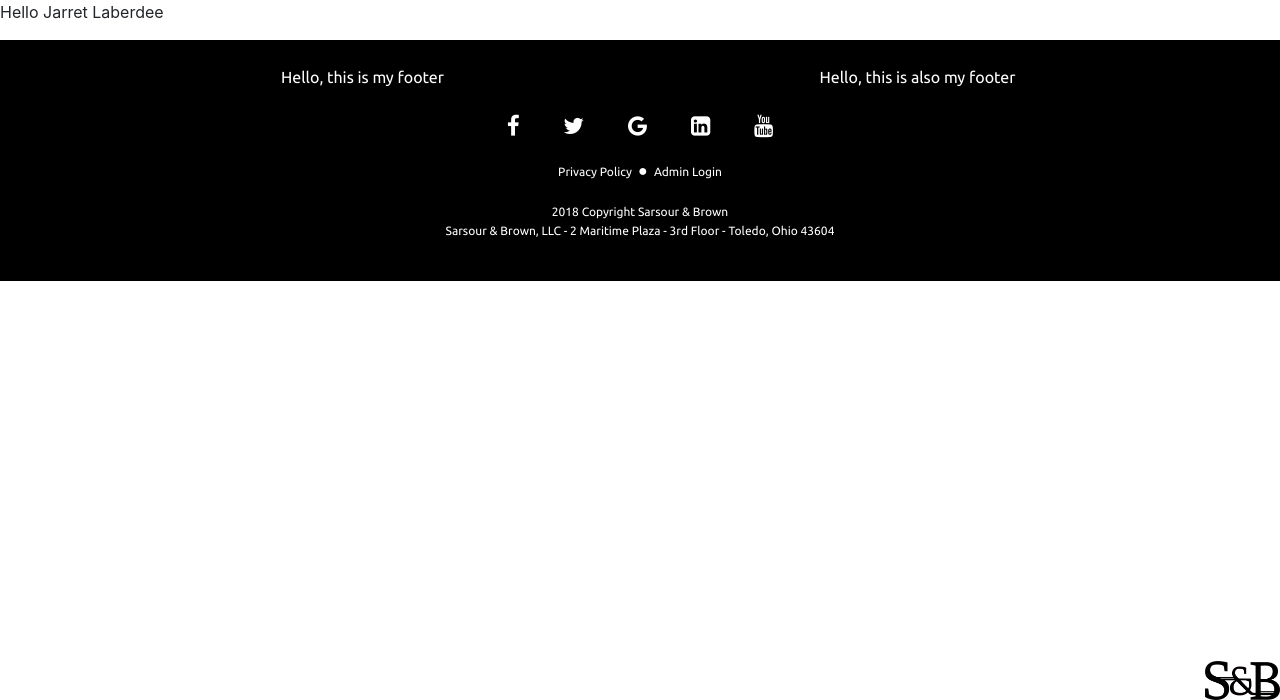
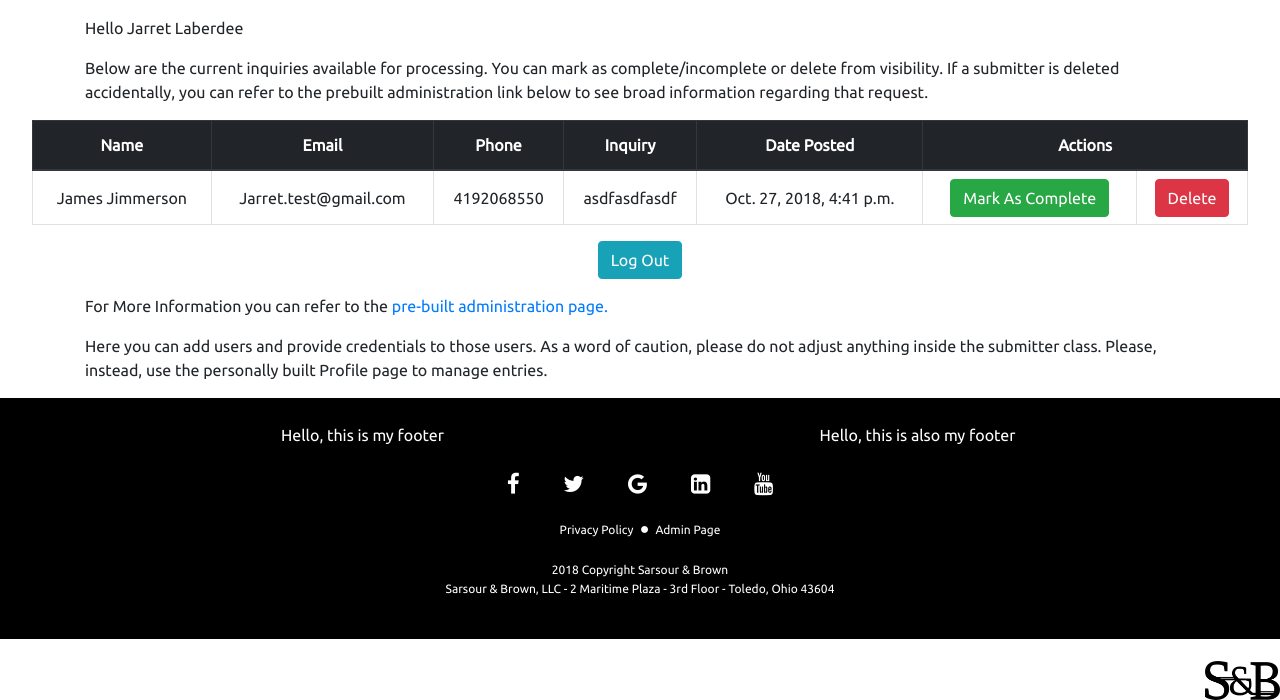
Before and after one commit to CarnsJalone/SarsourAndBrown, a Django app: page /account/profile/ in a window 1280 px wide. Shown: the part 100-800 px from the top of the page. Run offline with Django 3.2, Linux system fonts and the light colour scheme; a user stored in the database is signed in; data comes from the database, SQL or seed files in the repository; both versions use the stored data as it was after the commit; some libraries are stand-ins or nearby versions.

Commit message:
Admin Page Updated

```diff
--- a/sarsourandbrown/home/models.py
+++ b/sarsourandbrown/home/models.py
@@ -13,6 +13,7 @@ class Submitter(models.Model):
     phone_number = models.CharField(validators=[phone_regex], max_length=17, blank=True, default="0000000000")
     body = models.CharField(max_length=250)
     date_submitted = models.DateTimeField(default=timezone.now)
+    completed = models.BooleanField(default=False)
 
     def __str__(self):
         formatted_date_submitted = datetime.datetime.strftime(self.date_submitted, "%m/%d/%Y at %I:%M %p" )
--- a/sarsourandbrown/home/templates/home/base.html
+++ b/sarsourandbrown/home/templates/home/base.html
@@ -90,7 +90,7 @@
         <div class="col">
           <a href="{% url 'privacy_policy' %}" id="footer_privacy_policy_link">Privacy Policy</a>
           <p>&#9679;</p>
-          <a href="{% url 'login' %}" id="footer_admin_login_link">Admin Login</a>
+          <a href="{% url 'profile-page' %}" id="footer_admin_login_link">Admin Page</a>
         </div>
       </div>
 
--- a/sarsourandbrown/home/templates/home/profile.html
+++ b/sarsourandbrown/home/templates/home/profile.html
@@ -2,6 +2,76 @@
 
 {% block admin_profile %}
 
-<p>Hello {{ first_name }} {{ last_name }}</p>
+<div class="container">
+    <p id="profile_user_greeting">Hello {{ first_name }} {{ last_name }}</p>
+</div>
+
+{% if all_entries %}
+
+<div class="container">
+    <p id="profile_entries_table_div_paragraph">Below are the current inquiries available for processing. You can mark
+        as complete/incomplete or delete from visibility. If a submitter is deleted accidentally, you can refer to the
+        prebuilt administration link below to see broad information regarding that request.</p>
+</div>
+<div class="container" id="profile_entries_table_div">
+    <table class="table table-bordered" id="profile_entries_table_table">
+        <thead class="thead-dark">
+            <tr id="profile_entries_table_tr">
+                <th scope="col">Name</th>
+                <th scope="col">Email</th>
+                <th scope="col">Phone</th>
+                <th scope="col">Inquiry</th>
+                <th scope="col">Date Posted</th>
+                <th colspan="2">Actions</th>
+            </tr>
+
+        </thead>
+        {% for entry in all_entries %}
+        {% if entry.completed %}
+        <tr class="profile_entries_table_tr" id="profile_entries_table_tr_completed">
+            <td>{{ entry.first_name }} {{ entry.last_name }}</td>
+            <td>{{ entry.email }}></a></td>
+            <td>{{ entry.phone_number }}</td>
+            <td>{{ entry.body }}</td>
+            <td>{{ entry.date_submitted }}</td>
+            <td>
+                <a class="btn btn-warning" href="{% url 'uncomplete_entry' entry.id %}">Mark As Incomplete</a>
+            </td>
+            <td>
+                <a id="profile_entries_delete_button" class="btn btn-danger" href="{% url 'delete_entry' entry.id %}">Delete</a>
+            </td>
+        </tr>
+        {% else %}
+        <tr class="profile_entries_table_tr">
+            <td>{{ entry.first_name }} {{ entry.last_name }}</td>
+            <td>{{ entry.email }}</td>
+            <td>{{ entry.phone_number }}</td>
+            <td>{{ entry.body }}</td>
+            <td>{{ entry.date_submitted }}</td>
+            <td>
+                <a class="btn btn-success" href="{% url 'complete_entry' entry.id %}">Mark As Complete</a>
+            </td>
+            <td>
+                <a id="profile_entries_delete_button" class="btn btn-danger" href="{% url 'delete_entry' entry.id %}">Delete</a>
+            </td>
+        </tr>
+        {% endif %}
+        {% endfor %}
+    </table>
+    {% else %}
+    <h1>There are currently no entries in the Database</h1>
+    {% endif %}
+</div>
+
+<div class="container" id="profile_entries_logout_button_div">
+    <a class="btn btn-info" href="{% url 'logout' %}">Log Out</a>
+</div>
+
+<div class="container">
+    <p>For More Information you can refer to the <a href="{% url 'admin:index' %}"> pre-built administration page.</a>
+    </p>
+    <p>Here you can add users and provide credentials to those users. As a word of caution, please do not adjust
+        anything inside the submitter class. Please, instead, use the personally built Profile page to manage entries.</p>
+</div>
 
 {% endblock %}
--- a/sarsourandbrown/home/urls.py
+++ b/sarsourandbrown/home/urls.py
@@ -13,8 +13,11 @@ urlpatterns = [
     path('testimonials/', views.testimonials, name='testimonials-page'),
     path('contact/', views.contact, name='contact-page'),
     path('contact/contact_feedback/', views.contact, name='contact-feedback-page'),
-    path('display_inquiries/', views.display_inquiries, name='display_inquiries'),
     path('privacy_policy/', views.privacy_policy, name='privacy_policy'),
     path('account/login/', LoginView.as_view(template_name='authorization/login.html'), name="login"),
+    path('account/logout/', views.logout_view, name="logout"),
     path('account/profile/', views.profile, name="profile-page"),
+    path('account/delete_entry/<entry_id>', views.delete_entry, name="delete_entry"),
+    path('account/complete_entry/<entry_id>', views.complete_entry, name="complete_entry"),
+    path('account/uncomplete_entry/<entry_id>', views.uncomplete_entry, name="uncomplete_entry"),
     ]
--- a/sarsourandbrown/home/views.py
+++ b/sarsourandbrown/home/views.py
@@ -1,4 +1,4 @@
-from django.shortcuts import render, redirect
+from django.shortcuts import render, redirect, reverse
 from django.utils import timezone
 from django.shortcuts import HttpResponse
 from django.urls import reverse
@@ -8,6 +8,8 @@ from django.core.exceptions import ValidationError
 from django.core.validators import validate_email
 from django.contrib.auth.decorators import login_required
 from django.contrib.auth.forms import AuthenticationForm
+from django.contrib import messages
+from django.contrib.auth import logout
 
 from . models import Submitter
 from . forms import ContactForm
@@ -83,15 +85,6 @@ def contact(request):
         form = ContactForm()
         return render(request, 'home/contact.html', {'form': form})
 
-def display_inquiries(request):
-    # if not request.user.is_authenticated:
-    #     return redirect()
-
-    query_results = Submitter.objects.all()
-
-    context = {'query_results': query_results, 'n': range(10000)}
-
-    return render(request, 'home/display_inquiries.html', context)
 
 def privacy_policy(request):
     return render(request, 'home/privacy_policy.html')
@@ -99,23 +92,57 @@ def privacy_policy(request):
 
 # TODO - Fix this too, seems excessive
 def login(request):
-    if request == 'POST':
-        form = AuthenticationForm(request.POST)
-        if form.is_valid():
-            field_args = {'user' : user, 'first_name': user.first_name, 'last_name': user.last_name}
-            return render(request, 'home/profile.html', field_args)
+    if not request.user.is_authenticated:
+        if request == 'POST':
+            form = AuthenticationForm(request.POST)
+            if form.is_valid():
+                field_args = {'user' : user, 'first_name': user.first_name, 'last_name': user.last_name}
+                return render(request, 'home/profile.html', field_args)
 
+        else:
+            form = AuthenticationForm()
+            return render(request, 'home/authorization/login.html', {'form': form})
     else:
-        form = AuthenticationForm()
-        return render(request, 'home/authorization/login.html', {'form': form})
+        return redirect('profile-page')
+
+def logout_view(request):
+    logout(request)
+    return redirect('login')
 
 
-# TODO - Fix This
-# @login_required()
 def profile(request):
-    if request.user.is_authenticated:
-        field_args = {'user': request.user, 'first_name': request.user.first_name, 'last_name': request.user.last_name}
-        return render(request, 'home/profile.html', field_args)
+    if not request.user.is_authenticated:
+        return redirect('login')
+    else:
+        all_entries = Submitter.objects.all
+        context = {'user': request.user, 'first_name': request.user.first_name, 'last_name': request.user.last_name, 'all_entries': all_entries}
+        return render(request, 'home/profile.html', context)
 
+def delete_entry(request, entry_id):
+    if not request.user.is_authenticated:
+        return redirect('login')
     else:
-        return render(request, 'home/authorization/login.html')
+        entry = Submitter.objects.get(pk=entry_id)
+        entry.delete()
+        messages.success(request, ('Entry Has Been Deleted'))
+        return redirect('profile-page')
+
+def complete_entry(request, entry_id):
+    if not request.user.is_authenticated:
+        return redirect('login')
+    else:
+        entry = Submitter.objects.get(pk=entry_id)
+        entry.completed = True
+        entry.save()
+        messages.success(request, 'Entry Has Been Marked As Complete')
+        return redirect('profile-page')
+
+def uncomplete_entry(request, entry_id):
+    if not request.user.is_authenticated:
+        return redirect('login')
+    else:
+        entry = Submitter.objects.get(pk=entry_id)
+        entry.completed = False
+        entry.save()
+        messages.success(request, 'Entry Has Been Marked As Incomplete')
+        return redirect('profile-page')
--- a/sarsourandbrown/static/main.js
+++ b/sarsourandbrown/static/main.js
@@ -47,4 +47,19 @@ $(document).ready(function() {
       }
     }
   });
+
+  // Admin Page Delete Button Function
+  // Will ask the user to confirm whether or not they want to permanently delete
+  // An entry
+
+  $delete_entry_button = $('#profile_entries_delete_button')
+  $delete_entry_button.on('click', function(event){
+    var confirmation = confirm('Are you sure you wish to permanently delete this entry?')
+    if (!confirmation) {
+      event.preventDefault();
+    }
+    else {
+      return true;
+    }
+  })
 });
--- a/sarsourandbrown/static/styles.css
+++ b/sarsourandbrown/static/styles.css
@@ -364,3 +364,40 @@ div#main-login-div.container {
 }
 
 /* Login Page - Form */
+/* Profile Page - User Greeting */
+
+p#profile_user_greeting {
+    margin-top: 16px;
+}
+
+/* Profile Page - Entries Table Div */
+
+div#profile_entries_table_div.container {
+    width: 100%;
+    max-width: 95%;
+    margin: 0 auto;
+    padding: 0px;
+}
+
+/* Profile Page - Entries Table */
+
+table#profile_entries_table_table thead,
+table#profile_entries_table_table tr,
+table#profile_entries_table_table td {
+    text-align: center;
+    vertical-align: middle;
+    padding: 7.5px;
+}
+
+tr#profile_entries_table_tr_completed {
+    text-decoration: line-through;
+}
+
+
+div#profile_entries_logout_button_div {
+    margin-top: 15px;
+    margin-bottom: 15px;
+    margin-left: auto;
+    margin-right: auto;
+    text-align: center;
+}
--- a/sarsourandbrown/todo.txt
+++ b/sarsourandbrown/todo.txt
@@ -22,3 +22,5 @@
 12) Login page and all backend programming required
 13) Want to turn display_inquiries into a crud application, this is where we will display all the
 database entries for Submitter
+    a) Want to make the emails hyperlink and send an email
+    b) Want to add a phone number field
```
Also changed, not shown: sarsourandbrown/home/templates/home/display_inquiries.html (deleted, +0 -23 lines), sarsourandbrown/db.sqlite3, sarsourandbrown/home/migrations/0010_submitter_completed.py (added).
